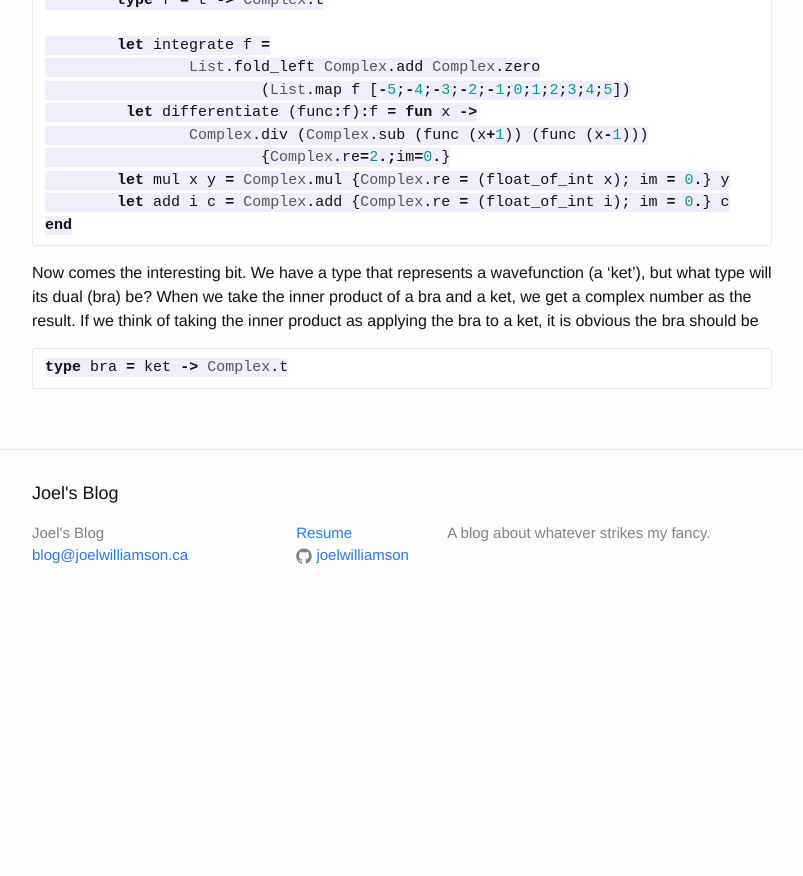
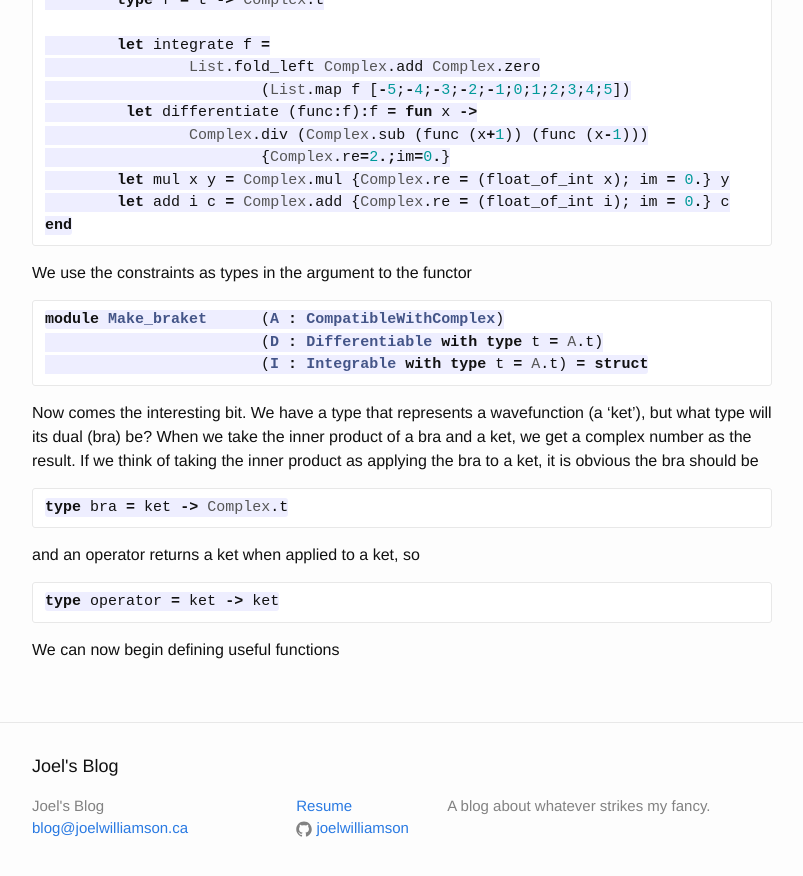
Before and after one commit to joelwilliamson/blog, a Jekyll site: the page built from _posts/2014-09-29-quantum-operators.md, in a window 1280 px wide and 900 px high, scrolled down 1049 px. Shown: the top 876 px of the window, without its empty margins (238-1041 px from the left). Built offline with Jekyll 4.4.1, drawn with Linux system fonts in a browser that asks for light colours; Markdown is read by kramdown in place of the engine named in the settings; before the commit the page ends 1676 px from its top, so only the background shows below that.

Commit message:
Added constraints

````diff
--- a/_posts/2014-09-29-quantum-operators.md
+++ b/_posts/2014-09-29-quantum-operators.md
@@ -54,6 +54,14 @@ module IntegralFunction = struct
 end
 ```
 
+We use the constraints as types in the argument to the functor
+
+```ocaml
+module Make_braket	(A : CompatibleWithComplex)
+			(D : Differentiable with type t = A.t)
+			(I : Integrable with type t = A.t) = struct
+```
+
 Now comes the interesting bit. We have a type that represents a wavefunction (a 'ket'),
 but what type will its dual (bra) be? When we take the inner product of a bra and a ket,
 we get a complex number as the result. If we think of taking the inner product as applying
@@ -62,3 +70,11 @@ the bra to a ket, it is obvious the bra should be
 ```ocaml
 type bra = ket -> Complex.t
 ```
+
+and an operator returns a ket when applied to a ket, so
+
+```ocaml
+type operator = ket -> ket
+```
+
+We can now begin defining useful functions
````
